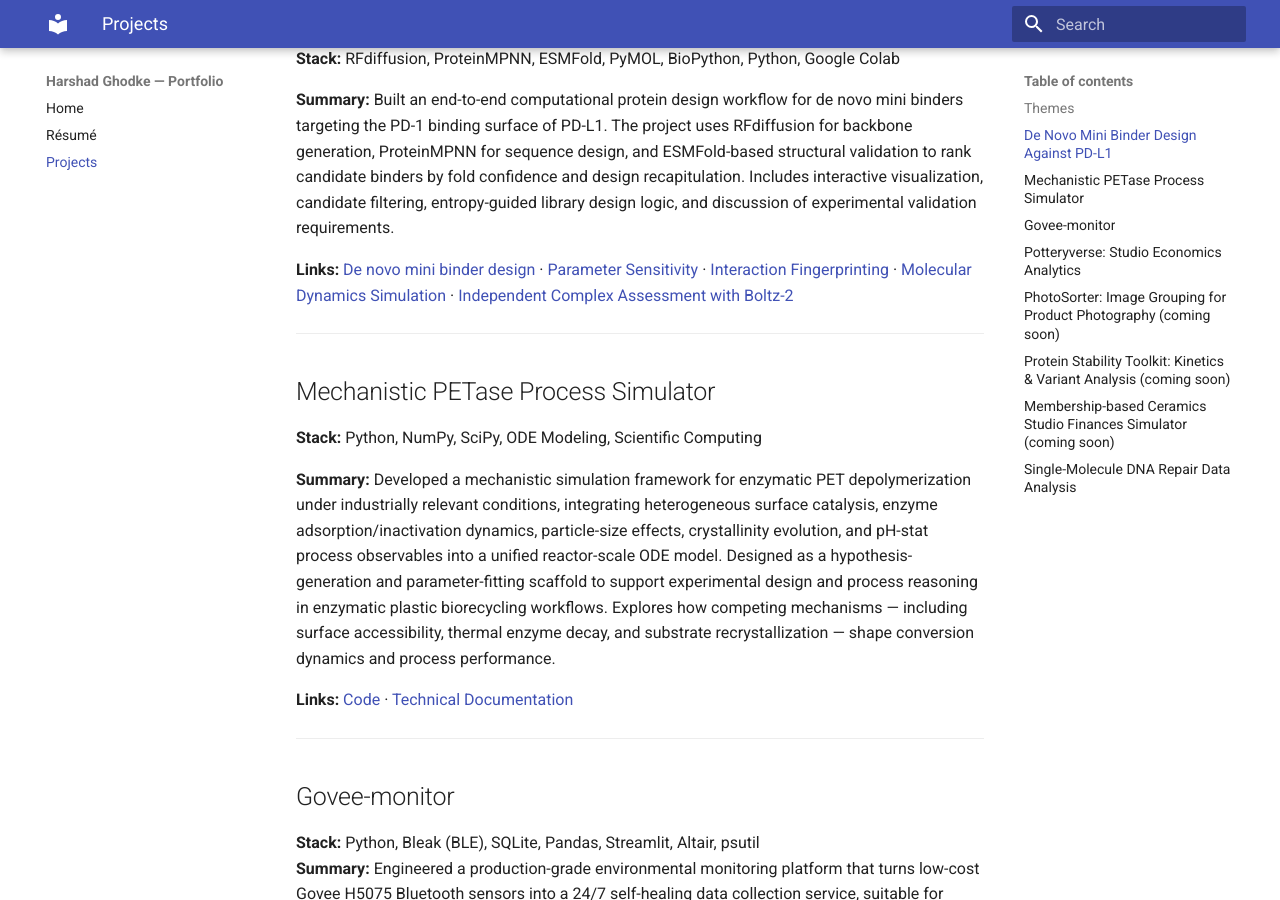
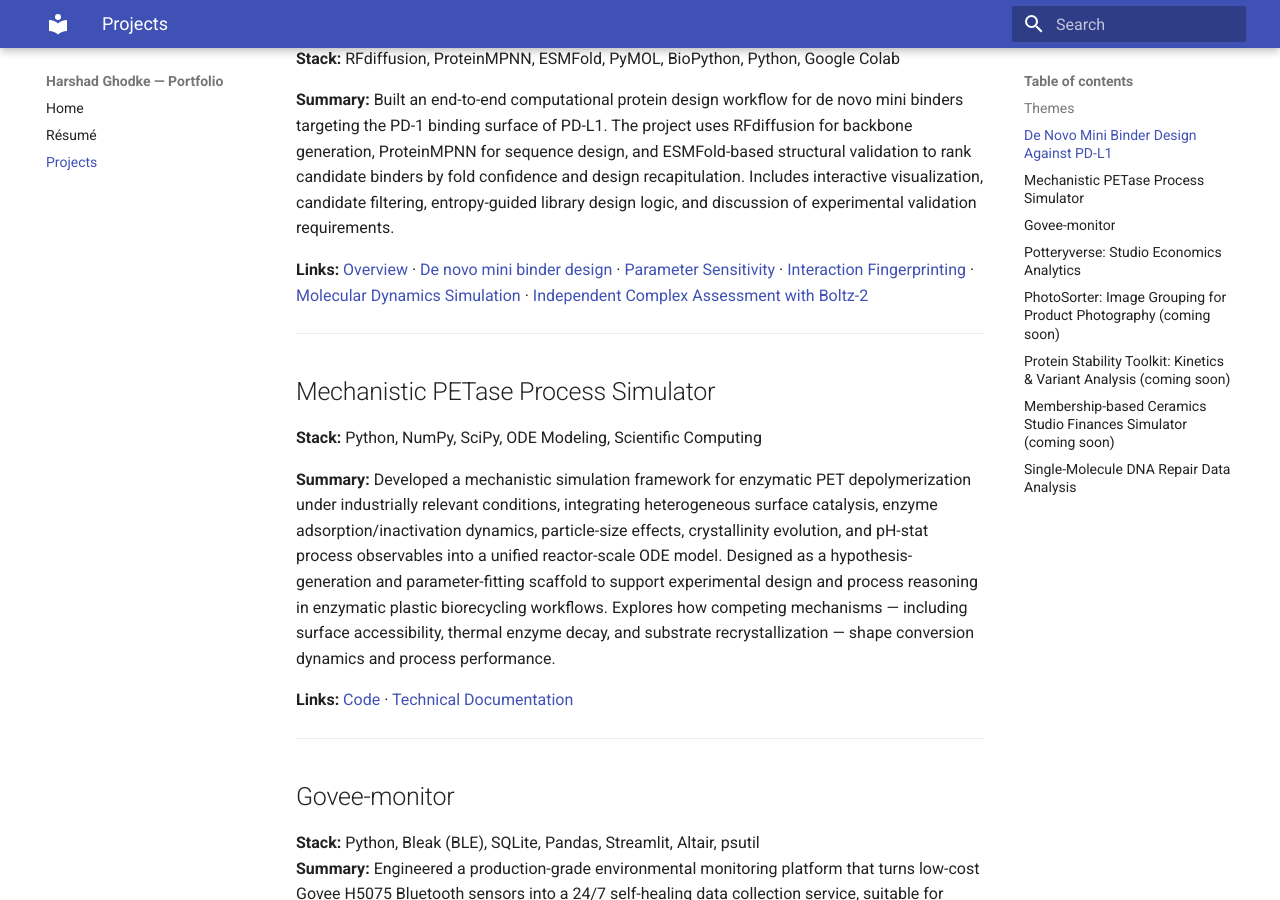
Before and after one commit to hghodkephd/hg-portfolio, an MkDocs documentation site: the page built from docs/projects.md, in a window 1280 px wide and 900 px high, scrolled down 547 px. Built offline with MkDocs 1.6.1 and Material for MkDocs 9.7.7, drawn with Linux system fonts in a browser that asks for light colours.

Commit message:
Revise project links in projects.md
Updated project links to include an overview section.

```diff
--- a/docs/projects.md
+++ b/docs/projects.md
@@ -15,7 +15,7 @@ Across these projects, common themes include mechanistic modeling, operational s
 
 **Summary:** Built an end-to-end computational protein design workflow for de novo mini binders targeting the PD-1 binding surface of PD-L1. The project uses RFdiffusion for backbone generation, ProteinMPNN for sequence design, and ESMFold-based structural validation to rank candidate binders by fold confidence and design recapitulation. Includes interactive visualization, candidate filtering, entropy-guided library design logic, and discussion of experimental validation requirements.
 
-**Links:** [De novo mini binder design](/hg-portfolio/projects/pdl1-mini-binder/Page1_denovo_minibinder_design) · [Parameter Sensitivity](/hg-portfolio/projects/pdl1-mini-binder/Page2_parameter_sensitivity) · [Interaction Fingerprinting](/hg-portfolio/projects/pdl1-mini-binder/Page3_interaction_fingerprinting/) · [Molecular Dynamics Simulation](/hg-portfolio/projects/pdl1-mini-binder/Page4_MDsimulations) · [Independent Complex Assessment with Boltz-2](/hg-portfolio/projects/pdl1-mini-binder/Page5_Boltz)
+**Links:** [Overview](/hg-portfolio/projects/pdl1-mini-binder/Page0_overview) · [De novo mini binder design](/hg-portfolio/projects/pdl1-mini-binder/Page1_denovo_minibinder_design) · [Parameter Sensitivity](/hg-portfolio/projects/pdl1-mini-binder/Page2_parameter_sensitivity) · [Interaction Fingerprinting](/hg-portfolio/projects/pdl1-mini-binder/Page3_interaction_fingerprinting/) · [Molecular Dynamics Simulation](/hg-portfolio/projects/pdl1-mini-binder/Page4_MDsimulations) · [Independent Complex Assessment with Boltz-2](/hg-portfolio/projects/pdl1-mini-binder/Page5_Boltz)
 
 ---
 
```
